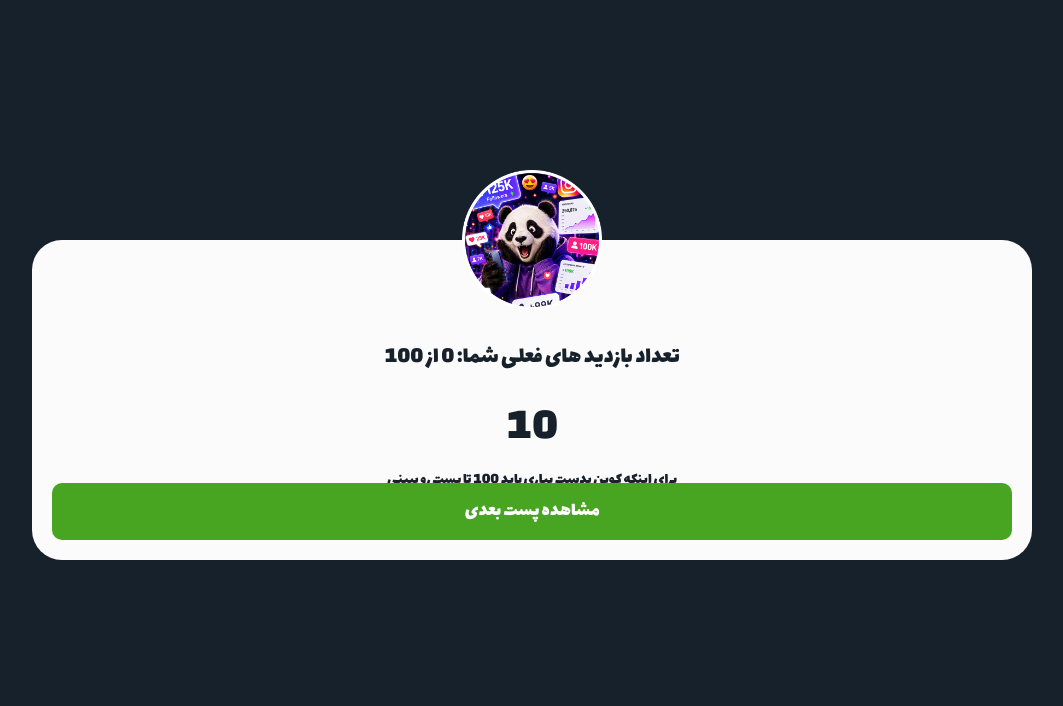
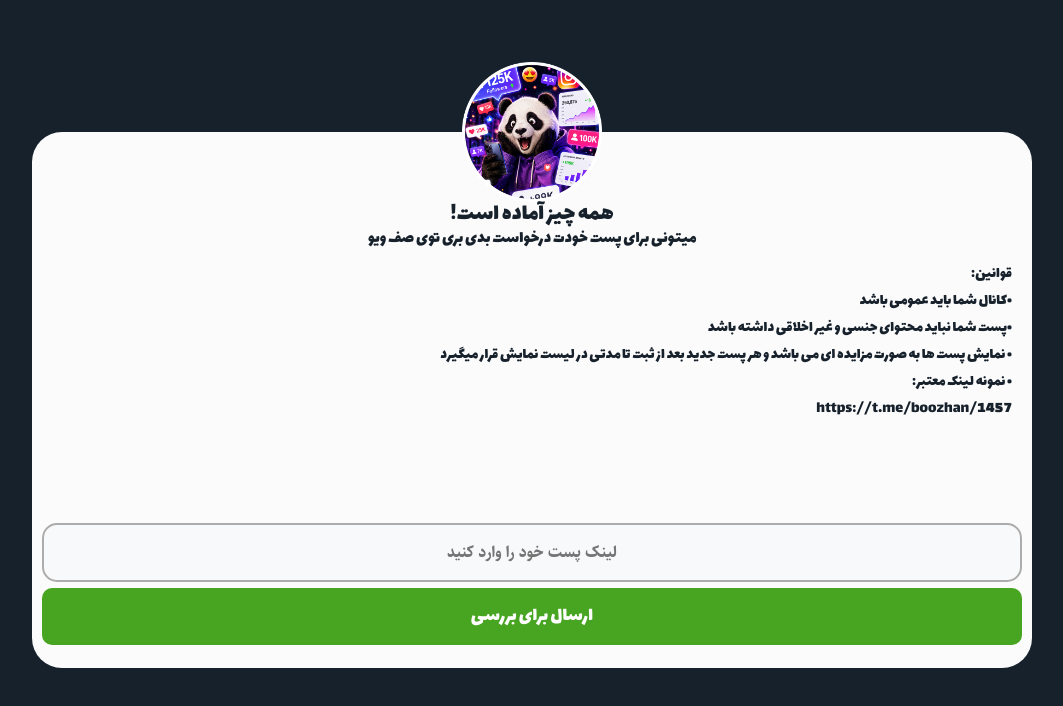
Before and after one commit to bouzhan/panda-follow, a plain HTML site: page index.html in a window 1280 px wide. Shown: the whole page, without its empty margins (108-1171 px from the left). Drawn offline with Linux system fonts and the light colour scheme.

Commit message:
json added

```diff
--- a/index.html
+++ b/index.html
@@ -23,7 +23,7 @@
 <div class="vfv">
 
 <p id="vfv-view-count" class="view-count">تعداد بازدید های فعلی شما: 0 از 100</p>
-<p class="note">برای اینکه کوین بدست بیاری باید 100 تا پست رو ببینی</p>
+<p class="note">هر پست رو باید 10 ثانیه ببینی و زودتر برنگردی</p>
 <button id="vfv-open-post" class="open-post">مشاهده پست بعدی</button>
 <img src="icon.png" alt="آیکون" class="icon">
 <p id="vfv-timer-counter" class="timer-counter">10</p>
@@ -40,7 +40,7 @@
         <br>• نمونه لینک معتبر:
         <br>https://t.me/boozhan/1457
     </p>
-    <p id ="vfv-logs" class="logs">مدیریت خطاها</p>
+    <p id ="vfv-logs" class="logs"></p>
     <input type="text" class="link-input" id="vfv-req-link-input" placeholder="لینک پست خود را وارد کنید">
     <button id="vfv-req-sumbit" class="sumbit">ارسال برای بررسی</button>
 </div>
--- a/script.js
+++ b/script.js
@@ -3,6 +3,8 @@ let coin = 123;
 
 tg.ready();
 tg.expand();
+
+console.log(tg.initDataUnsafe.user);
 
 let links = [];
 let links_id = 0;
@@ -36,11 +38,12 @@ document.getElementById("vfv-req-sumbit").onclick = () => {
   SendLink(link);
 };
 
-async function SendLink(link) {
-  const url = "";
+async function SendLink(link, user_id) {
+  const url = "https://ghabile.bouzhan-saran.workers.dev/vfv";
 
   const data = {
-    link: link,
+    user_id: user_id,
+    link: link
   };
 
   try {
--- a/style.css
+++ b/style.css
@@ -30,7 +30,7 @@ p {
 }
 
 .vfv {
-  display: block;
+  display: none;
   width: 75%;
   height: 35%;
   background-color: #fbfbfc;
@@ -54,11 +54,11 @@ p {
 
 .vfv .view-count {
   position: absolute;
-  top: 37%;
+  top: 35%;
   left: 50%;
   transform: translate(-50%, -50%); /* کلید اصلی */
   padding: 12px 20px;
-  font-size: 1.5rem;
+  font-size: 1.3rem;
   color: #17212b;
   margin: 0; /* حذف margin پیش‌فرض */
   width: 80%; /* یا width دلخواه */
@@ -66,7 +66,7 @@ p {
 
 .vfv .note {
   position: absolute;
-  top: 75%;
+  top: 73%;
   left: 50%;
   transform: translate(-50%, -50%); /* کلید اصلی */
   padding: 12px 20px;
@@ -78,7 +78,7 @@ p {
 
 .vfv .open-post {
   position: absolute;
-  bottom: 20px;
+  bottom: 14px;
   left: 20px;
   right: 20px;
   padding: 12px 20px;
@@ -193,7 +193,7 @@ p {
 }
 
 .vfv-req {
-  display: none;
+  display: block;
   width: 75%;
   height: 62%;
   background-color: #fbfbfc;
```
